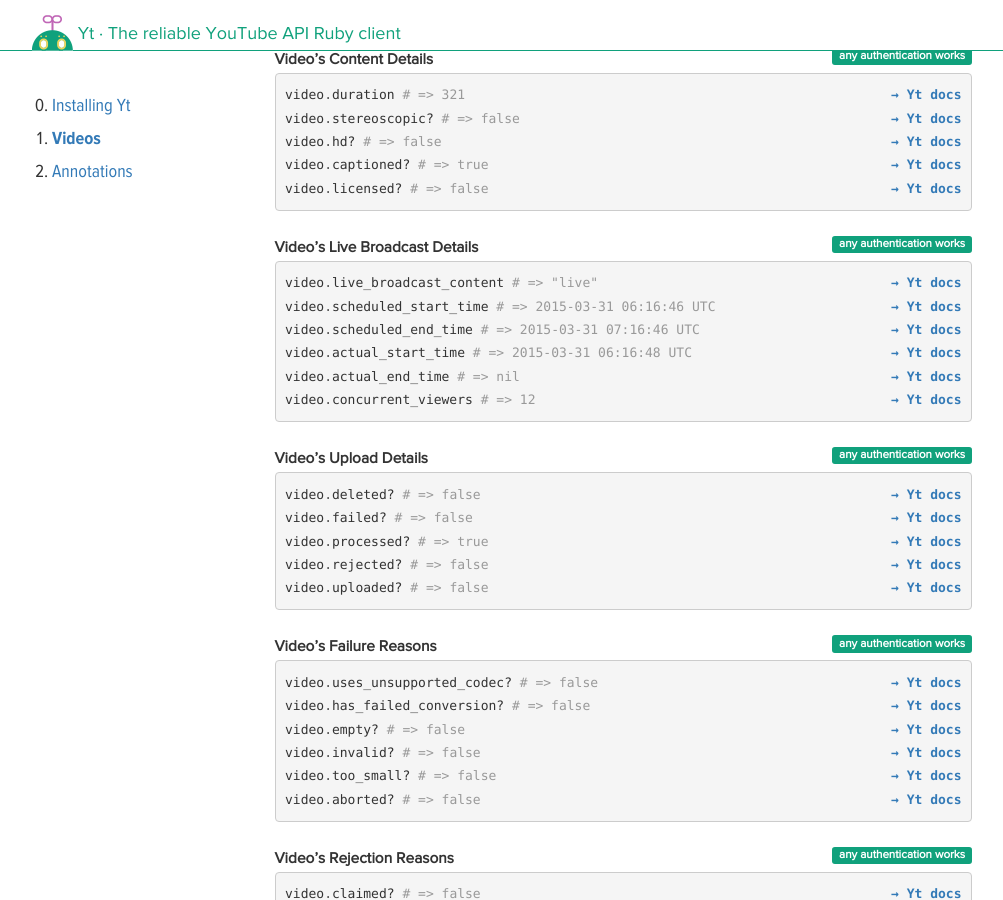
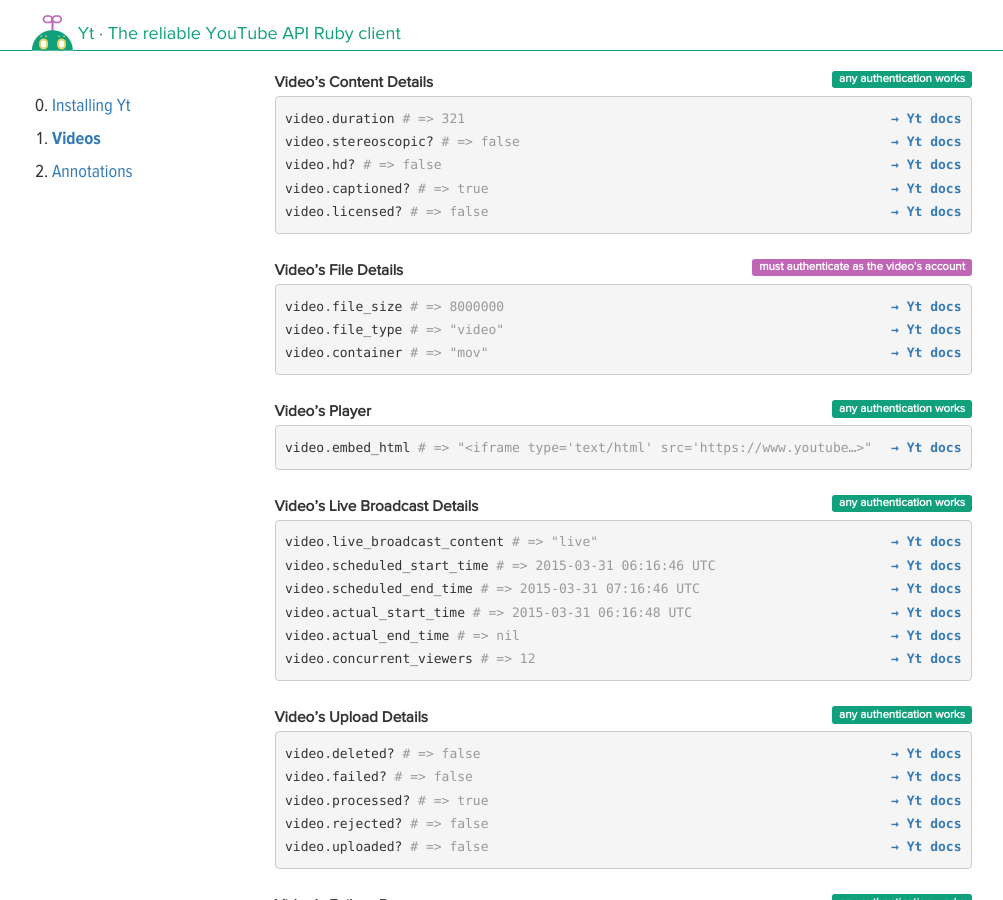
Before and after one commit to nullscreen/yt, a Jekyll site: the page built from videos.html, in a window 1280 px wide and 900 px high, scrolled down 2467 px. Shown: the whole window, without its empty margins (138-1141 px from the left). Built offline with Jekyll 4.4.1, drawn with Linux system fonts in a browser that asks for light colours; nearby versions of some CDN libraries; some web fonts are replaced; some of the changed text lies outside the part shown.

Commit message:
Update Yt::Video to match b2522b6

```diff
--- a/videos.html
+++ b/videos.html
@@ -77,7 +77,8 @@ video.earnings since: 3.days.ago
 {% include doc.html link="Models/Snippet#description" %}{% include example.html method='description' result='"A test video for the Yt gem"' %}
 {% include doc.html link="Models/Snippet#published_at" %}{% include example.html method='published_at' result='2015-03-31 06:46:46 UTC' %}
 {% include doc.html link="Models/Snippet#thumbnail_url" %}{% include example.html method='thumbnail_url' result='"https://i.ytimg.com/vi/BPNYv0vd78A/default.jpg"' %}
-{% include doc.html link="Models/Snippet#category_id" %}{% include example.html method='category_id' result='"22"' %}</pre>
+{% include doc.html link="Models/Snippet#category_id" %}{% include example.html method='category_id' result='"22"' %}
+{% include doc.html link="Models/Snippet#category_title" %}{% include example.html method='category_title' result='"People &amp; Blogs"' %}</pre>
   </div></dd>
 
   {% include dt.html title="Video’s Tags" label="warning" auth="must authenticate as the video’s account" %}
@@ -137,6 +138,18 @@ video.earnings since: 3.days.ago
 {% include doc.html link="Models/ContentDetail#hd%3F" %}{% include example.html method='hd?' result='false' %}
 {% include doc.html link="Models/ContentDetail#captioned%3F" %}{% include example.html method='captioned?' result='true' %}
 {% include doc.html link="Models/ContentDetail#licensed%3F" %}{% include example.html method='licensed?' result='false' %}</pre>
+  </div></dd>
+
+  {% include dt.html title="Video’s File Details" label="warning" auth="must authenticate as the video’s account" %}
+  <dd><div class="highlight"><pre>
+{% include doc.html link="Models/FileDetail#file_size" %}{% include example.html method='file_size' result='8000000' %}
+{% include doc.html link="Models/FileDetail#file_type" %}{% include example.html method='file_type' result='"video"' %}
+{% include doc.html link="Models/FileDetail#container" %}{% include example.html method='container' result='"mov"' %}</pre>
+  </div></dd>
+
+  {% include dt.html title="Video’s Player" label="success" auth="any authentication works" %}
+  <dd><div class="highlight"><pre>
+{% include doc.html link="Models/Player#embed_html" %}{% include example.html method='embed_html' result='"&lt;iframe type=\'text/html\' src=\'https://www.youtube…&gt;"' %}</pre>
   </div></dd>
 
   {% include dt.html title="Video’s Live Broadcast Details" label="success" auth="any authentication works" %}
```
